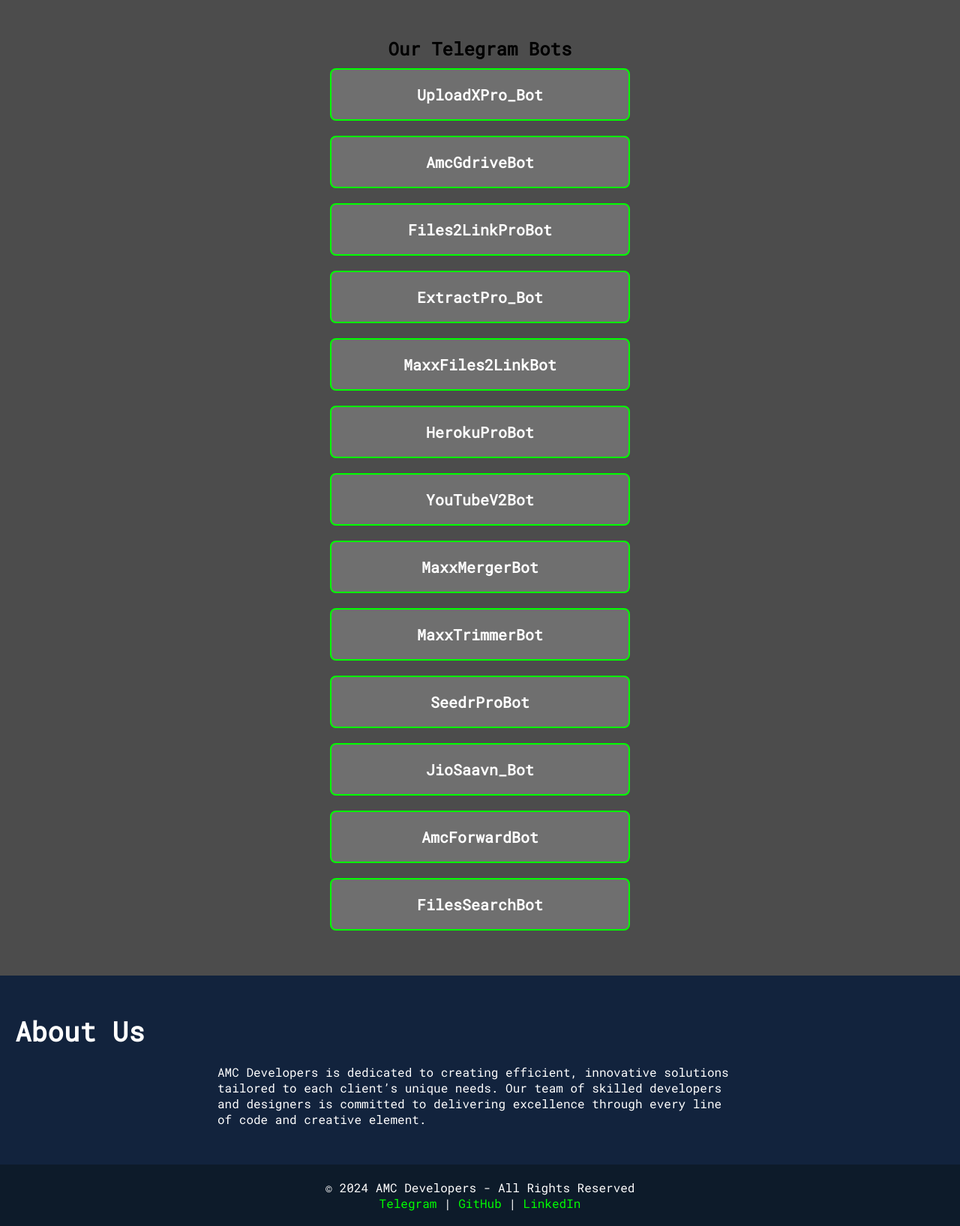
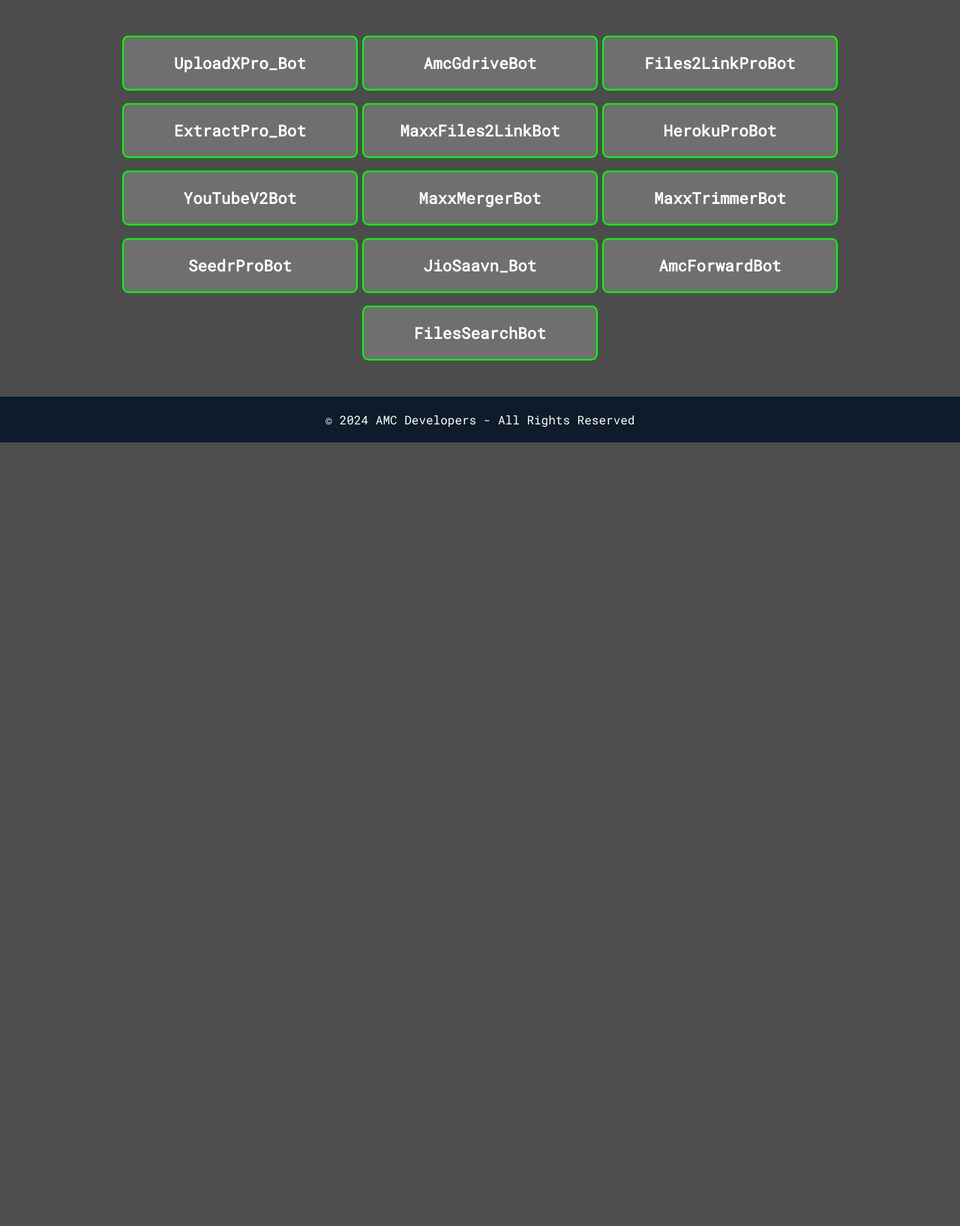
Before and after one commit to RangoZEX/PySites, a Python web app: template app/templates/home.html in a window 1280 px wide. Shown: the part 801-2436 px from the top of the page at 75% size. After the commit the page ends 1391 px from the top, so only its background shows below. Run offline with Jinja, Linux system fonts and the light colour scheme; the template is opened without the code that fills it, so the values that code supplies are empty.

Commit message:
Update home.html

```diff
--- a/app/templates/home.html
+++ b/app/templates/home.html
@@ -6,11 +6,12 @@
     <title>AMC Developers - Telegram Bots</title>
     <link href="https://fonts.googleapis.com/css2?family=Nova+Square&display=swap" rel="stylesheet">
     <link href="https://fonts.googleapis.com/css2?family=Roboto+Mono&display=swap" rel="stylesheet">
+    <link rel="stylesheet" href="https://cdnjs.cloudflare.com/ajax/libs/font-awesome/6.0.0-beta3/css/all.min.css">
     <style>
         * { margin: 0; padding: 0; box-sizing: border-box; }
         body { font-family: 'Roboto Mono', monospace; overflow-x: hidden; }
 
-        /* Hero Section */
+        /* Background and Hero Section */
         .hero {
             display: flex;
             flex-direction: column;
@@ -19,7 +20,7 @@
             text-align: center;
             height: 100vh;
             color: #fff;
-            background: url('https://your-image-url.jpg') no-repeat center center fixed; /* Replace with your image URL */
+            background: url('https://i.ibb.co/SyFq2HP/pexels-elvis-1316342-2528118.jpg') no-repeat center center fixed;
             background-size: cover;
             position: relative;
         }
@@ -31,58 +32,43 @@
             left: 0;
             right: 0;
             bottom: 0;
-            background: rgba(0, 0, 0, 0.5); /* Transparent overlay */
+            background: rgba(0, 0, 0, 0.5);
             z-index: 1;
         }
 
-        .hero h1 { font-family: 'Nova Square', cursive; font-size: 48px; z-index: 2; }
-        .hero h2 { font-size: 24px; margin-top: 10px; color: #ffffff; z-index: 2; }
-        .hero .cta { margin-top: 20px; padding: 10px 20px; background: #00ff00; color: #1e3c72; border: none; cursor: pointer; z-index: 2; }
-        .hero .cta:hover { background: #1e3c72; color: #00ff00; transition: all 0.3s ease; z-index: 2; }
+        .hero h1, .hero h2 { z-index: 2; }
+        .hero h1 { font-family: 'Nova Square', cursive; font-size: 48px; }
+        .hero h2 { font-size: 24px; margin-top: 10px; }
 
         /* Bot List Section */
         .bot-list {
             display: flex;
-            flex-direction: column;
-            align-items: center;
+            flex-wrap: wrap;
             justify-content: center;
             padding: 50px 20px;
             background: rgba(0, 0, 0, 0.7);
+            gap: 20px;
         }
 
         .bot-item {
-            display: block;
-            width: 80%;
-            max-width: 400px;
-            margin: 10px 0;
+            width: calc(50% - 20px);
+            max-width: 300px;
             padding: 20px;
             text-align: center;
-            background: rgba(255, 255, 255, 0.2); /* Transparent background */
+            background: rgba(255, 255, 255, 0.2);
             color: #fff;
             font-size: 20px;
-            font-weight: bold;  /* Bold text */
+            font-weight: bold;
             border: 2px solid #00ff00;
             border-radius: 8px;
             text-decoration: none;
             transition: all 0.3s ease;
-            opacity: 0;  /* Initially hidden for animation */
-            transform: translateX(-100%);  /* Start off-screen */
+            animation: pulse 2s infinite alternate;  /* Continuous animation */
         }
 
-        /* Animation for the Bot List */
-        .bot-item.show {
-            animation: slideIn 1s forwards;  /* Trigger animation when 'show' class is added */
-        }
-
-        @keyframes slideIn {
-            0% {
-                transform: translateX(-100%);
-                opacity: 0;
-            }
-            100% {
-                transform: translateX(0);
-                opacity: 1;
-            }
+        @keyframes pulse {
+            from { transform: scale(1); }
+            to { transform: scale(1.05); }
         }
 
         .bot-item:hover {
@@ -90,35 +76,75 @@
             border-color: #fff;
         }
 
-        /* About Us Section */
-        .about {
-            padding: 50px 20px;
-            background: #12233d;
+        /* Sidebar */
+        .sidebar {
+            position: fixed;
+            top: 0;
+            left: 0;
+            width: 60px;
+            height: 100vh;
+            background: #1b2845;
             color: #fff;
+            transition: width 0.3s;
+            overflow-x: hidden;
+            z-index: 10;
         }
 
-        .about h2 { font-size: 36px; margin-bottom: 20px; }
-        .about p { max-width: 700px; margin: auto; }
+        .sidebar:hover { width: 200px; }
+
+        .sidebar ul { list-style-type: none; padding: 20px; }
+        .sidebar li {
+            display: flex;
+            align-items: center;
+            margin: 20px 0;
+            font-size: 18px;
+            transition: color 0.3s ease;
+        }
+
+        .sidebar li i {
+            margin-right: 10px;
+            font-size: 20px;
+            color: #00ff00;
+        }
+
+        .sidebar a {
+            color: #fff;
+            text-decoration: none;
+            white-space: nowrap;
+        }
+
+        .sidebar:hover li a { font-weight: bold; }
 
         /* Footer */
         .footer {
-            padding: 20px; text-align: center; background: #0d1b2a; color: #fff;
+            padding: 20px;
+            text-align: center;
+            background: #0d1b2a;
+            color: #fff;
         }
-        .footer a { color: #00ff00; text-decoration: none; }
     </style>
 </head>
 <body>
+
+    <!-- Sidebar -->
+    <div class="sidebar">
+        <ul>
+            <li><i class="fas fa-envelope"></i><a href="#contact">Contact Us</a></li>
+            <li><i class="fab fa-telegram"></i><a href="https://t.me/amcdev" target="_blank">Telegram</a></li>
+            <li><i class="fab fa-github"></i><a href="https://github.com/" target="_blank">GitHub</a></li>
+            <li><i class="fab fa-youtube"></i><a href="https://youtube.com" target="_blank">YouTube</a></li>
+            <li><i class="fab fa-twitter"></i><a href="https://twitter.com" target="_blank">Twitter</a></li>
+        </ul>
+    </div>
 
     <!-- Hero Section -->
     <div class="hero">
         <h1>AMC Developers</h1>
         <h2>Creating Telegram Bots with Passion & Precision</h2>
-        <button class="cta" onclick="window.location.href='#bot-list'">Explore Our Bots</button>
     </div>
 
     <!-- Bot List Section -->
-    <section id="bot-list" class="bot-list">
-        <h2>Our Telegram Bots</h2>
+    <section class="bot-list">
         <a href="https://t.me/UploadXPro_Bot" class="bot-item">UploadXPro_Bot</a>
         <a href="https://t.me/AmcGdriveBot" class="bot-item">AmcGdriveBot</a>
         <a href="https://t.me/Files2LinkProBot" class="bot-item">Files2LinkProBot</a>
@@ -134,29 +160,10 @@
         <a href="https://t.me/FilesSearchBot" class="bot-item">FilesSearchBot</a>
     </section>
 
-    <!-- About Us Section -->
-    <section class="about">
-        <h2>About Us</h2>
-        <p>AMC Developers is dedicated to creating efficient, innovative solutions tailored to each client’s unique needs. Our team of skilled developers and designers is committed to delivering excellence through every line of code and creative element.</p>
-    </section>
-
     <!-- Footer -->
     <footer class="footer">
         <p>© 2024 AMC Developers - All Rights Reserved</p>
-        <p><a href="https://t.me/amcdev">Telegram</a> | <a href="#">GitHub</a> | <a href="#">LinkedIn</a></p>
     </footer>
-
-    <script>
-        // Adding the 'show' class to bot items after page loads to trigger the animation
-        document.addEventListener("DOMContentLoaded", function() {
-            var botItems = document.querySelectorAll('.bot-item');
-            botItems.forEach(function(item, index) {
-                setTimeout(function() {
-                    item.classList.add('show');  // Add the 'show' class with a delay for each item
-                }, index * 200);  // Delay each bot item slightly
-            });
-        });
-    </script>
 
 </body>
 </html>
```
